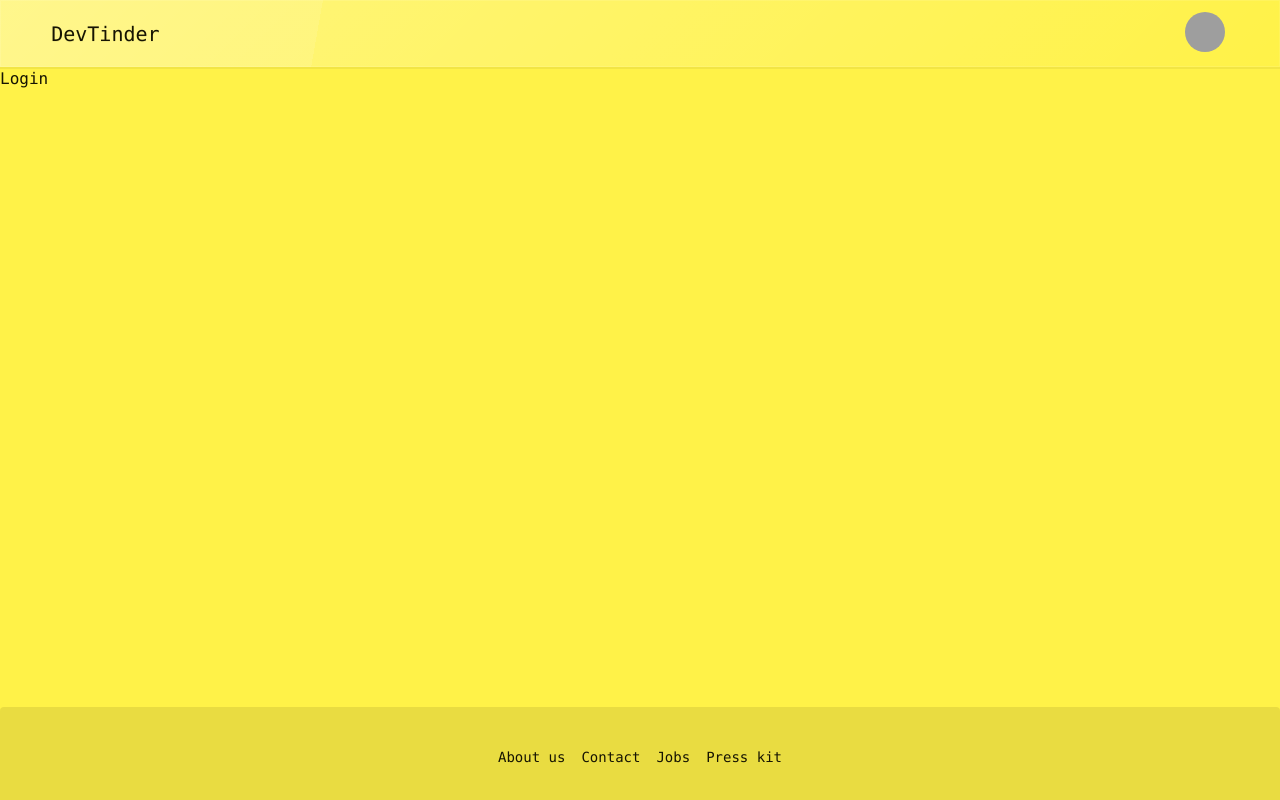
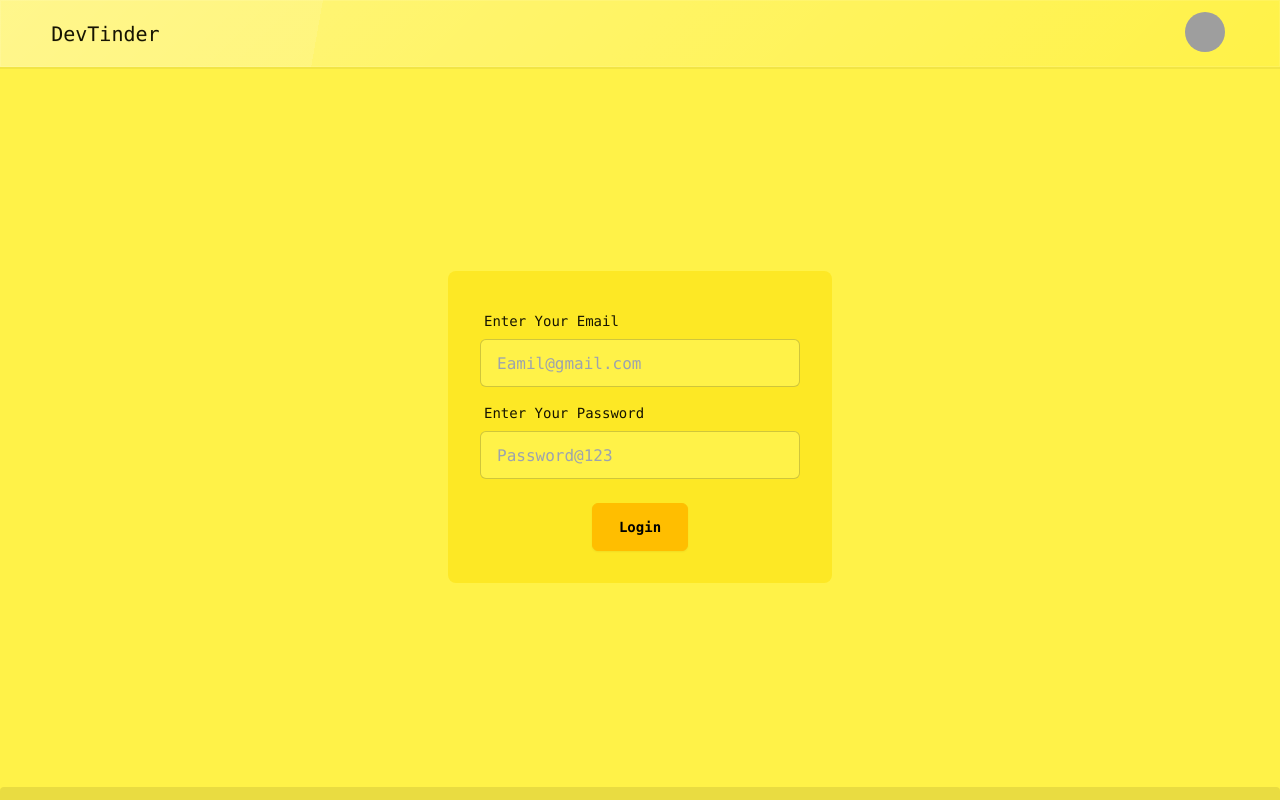
Before and after one commit to mr-developer01/devTinder-web, a React app: page / in a window 1280 px wide. Shown: the top 800 px of the page. Built offline with nearby package versions, Linux system fonts and the light colour scheme; grey boxes are pictures that could not be loaded; the HTML template or start-up script is replaced by a standard one.

Commit message:
add login component

```diff
--- a/src/components/Login.jsx
+++ b/src/components/Login.jsx
@@ -1,9 +1,50 @@
-import React from 'react'
+import React, { useRef } from "react";
 
 const Login = () => {
+  const userEmail = useRef();
+  const userPassword = useRef();
+
   return (
-    <div className='h-[80vh]'>Login</div>
-  )
-}
+    <div className="h-[90vh] flex items-center justify-center max-lg:w-full">
+      <div className="card bg-[#fde825] text-neutral-content w-96 rounded-lg">
+        <div className="card-body items-center text-center">
+          <label className="form-control w-full max-w-xs">
+            <div className="label">
+              <span className="label-text ">Enter Your Email</span>
+            </div>
+            <input
+              value={userEmail.current}
+              onChange={(e) => {
+                userEmail.current = e.target.value;
+              }}
+              type="text"
+              placeholder="Eamil@gmail.com"
+              className="input input-bordered w-full max-w-xs rounded-md text-black"
+            />
+          </label>
+          <label className="form-control w-full max-w-xs">
+            <div className="label">
+              <span className="label-text ">Enter Your Password</span>
+            </div>
+            <input
+              value={userPassword.current}
+              onChange={(e) => {
+                userPassword.current = e.target.value;
+              }}
+              type="password"
+              placeholder="Password@123"
+              className="input input-bordered w-full max-w-xs rounded-md text-black"
+            />
+          </label>
+          <div className="card-actions justify-end mt-[2vh]">
+            <button className="btn btn-warning rounded-md px-[2vw]">
+              Login
+            </button>
+          </div>
+        </div>
+      </div>
+    </div>
+  );
+};
 
-export default Login
+export default Login;
```
